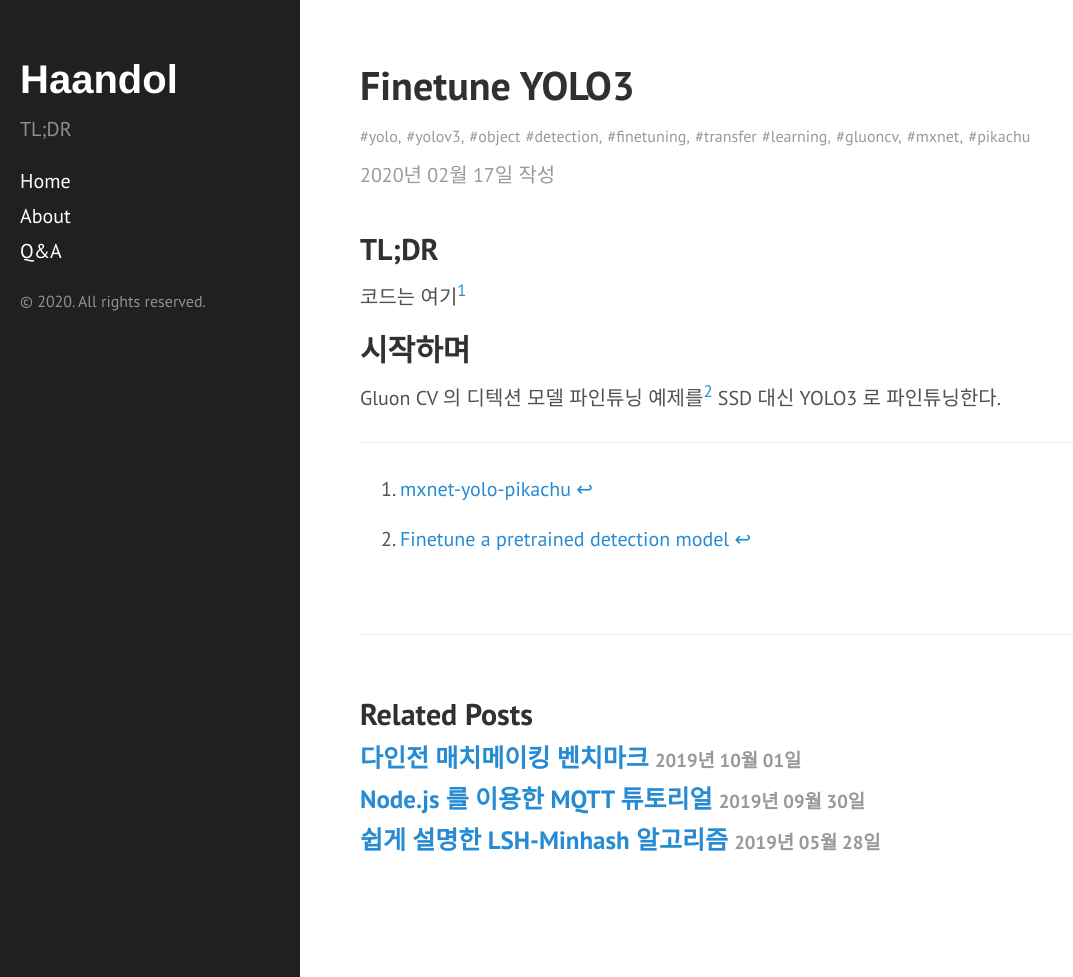
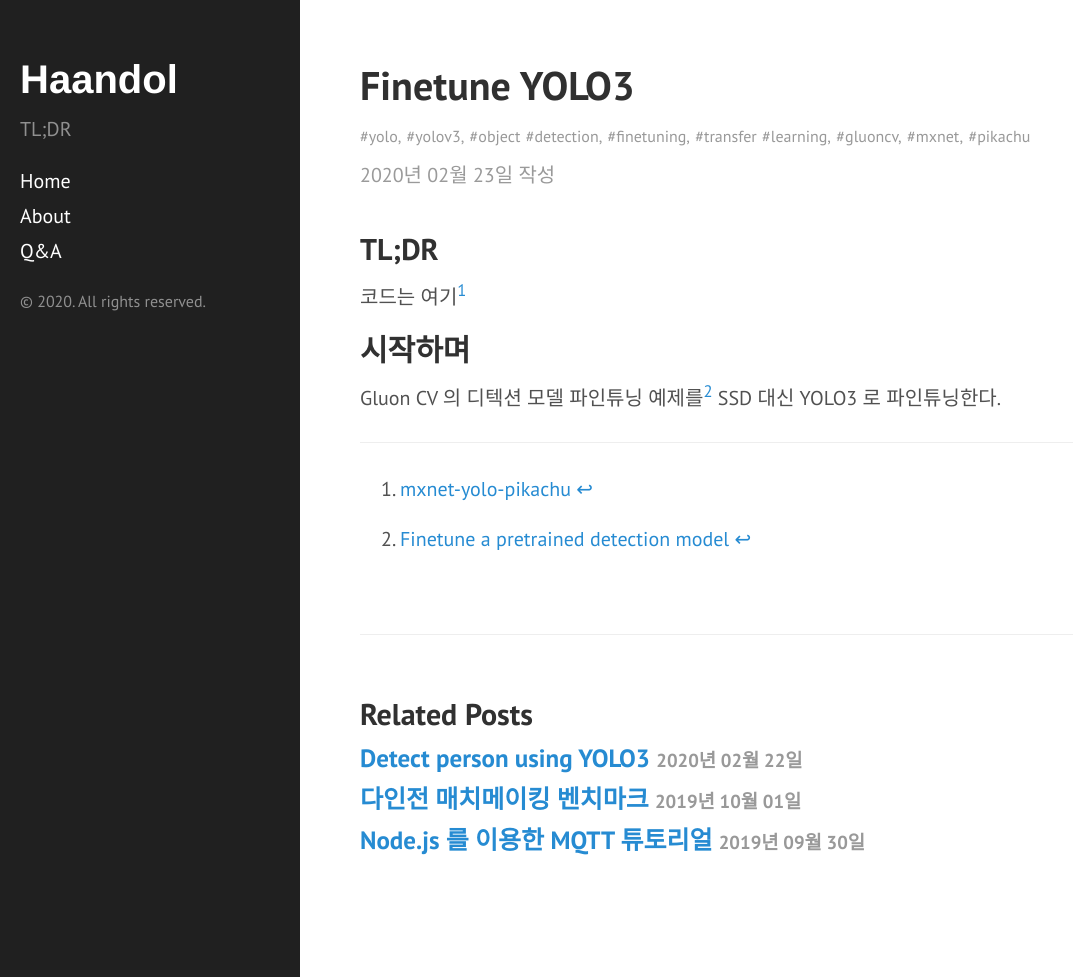
Before and after one commit to haandol/haandol.github.com, a Jekyll site: the page built from _posts/2020-02-23-yolo-fine-tuning-using-gluoncv.md, in a window 1280 px wide and 977 px high. Shown: the whole window, without its empty margins (0-1073 px from the left). Built offline with Jekyll 4.4.1, drawn with Linux system fonts in a browser that asks for light colours; comment, search, counter and statistics services are not loaded; some of the changed lines change nothing that is shown.

Commit message:
add yolo finetune gluoncv

````diff
--- /dev/null
+++ b/_posts/2020-02-22-object-detection-using-pretrained-model.md
@@ -0,0 +1,113 @@
+---
+layout: post
+title: Detect person using YOLO3
+excerpt: detect person using pretrained mxnet YOLO3
+author: vincent
+email: ldg55d@gmail.com
+tags: yolo, yolo3, yolov3, object detection, gluoncv, gluon, mxnet
+publish: true
+---
+
+## TL;DR
+
+코드는 여기[^1]
+
+모델 주를 쓸때는 각 딥러닝 프레임워크별로 제공하는 성능표를 참조하자.
+
+## 시작하며
+
+최근 Person Tracking 프로젝트를 맡게 되었다. 여기에 사용할 프레임워크를 이것저것 알아보다가 앞으로 모든 프로젝트에 MXNet/Gluon 을 쓰는 것으로 결정했다.
+
+문서도 많고 내용도 체계적이며 코어 API 들도 맘에 들었다. 결정적으로 AWS에서 주도적으로 관리하고 있어서 모델이 빠르게 추가되고 성능도 안정적이다.[^2]
+
+본 글에서는 이 Gluon 에 있는 YOLO 예제[^3]를 좀 설명하고, 거의 실시간으로 사람만 찾는 모델을 만들어본다.
+
+## Select Model
+
+대부분의 프레임워크들은 사용자들의 편의를 위해 미리 학습된 모델 주(Model Zoo) 를 제공하고 있다.
+
+Gluon 에서는 모델 주와 함께 퍼포먼스 테이블[^4]도 제공하고 있어서 모델을 선택할 때 큰 도움이 된다.
+
+여기서 제공하는 mAP 는 COCO 데이터 셋에서 평가하는 기준으로 IOU 를 0.5 씩 올려가면서 얻은 AP 의 평균을 말한다. 따라서 VOC 나 기타 다른 데이터셋으로 학습하면 해당 수치는 얻을 수가 없다.
+
+![MOT Perf Table](assets/img/20200222/bokeh_plot.png)
+
+당연히 정확도(mAP) 는 높을수록 좋다. 그리고 속도는 정확도와 반비례 관계에 있다. 둘의 트레이드 오프를 잘 따져서 모델을 선택하면 된다.
+
+본 글에서는 YOLO 를 집중해서 보려고 한다.
+
+논문대로의 구현이면 사실 SSD 나 YOLO 나 성능차이가 없고 오히려 CeterNet 계열이 더 나은 선택일 것이다. 하지만 MXNet 에서는 추가 데이터, 데이터 오그멘테이션 등을 통해 YOLO 에 대해 논문의 성능보다 4~5% 더 개선한 모델을 제공하고 있기 때문이다. (SOTA 모델 성능을 4~5% 개선하는 것이 얼마나 힘든지는 모델 튜닝을 해본 사람이면 잘 알 것이다.)
+
+우리는 사람만 찾을 계획이므로 사람(Person) 카테고리에 대한 성능만 따로 보자.
+
+![Person Perf Graph](assets/img/20200222/categorical_perf.png)
+
+가장 뛰어난 FasterRCNN 이 mAP 54 인데 608x608 인풋을 사용한 YOLO 가 mAP 50 이다. 해당 모델의 Throughput (# of samples/second) 이 5.8 인데 반해 YOLO 는 104.5 이다. 그리고 두 모델의 overall mAP 는 둘다 37로 거의 동일하다.
+
+그리고 동일한 모델에서 인풋 이미지를 416 으로 줄이면 속도를 220 으로 두배 올리면서도 mAP 는 1만 손해보면 된다. 개인 프로젝트에서는 가장 균형잡혀 보이는 `yolo3_darknet53_coco@416` 모델을 사용했다. 하지만 본 글에서는 속도를 조금 50% 더 올리고 mAP를 4 정도 손해보는 320 모델을 사용하겠다.
+
+## Detect Objects using YOLO
+
+코드는 예제[^3] 를 보면 알 수 있듯이 엄청 간단하다. utils 안에 있는 다양한 함수들(plot_bbox, plot_image 등)이 엄청 유용하다.
+
+```python
+from gluoncv import model_zoo, data, utils
+from matplotlib import pyplot as plt
+
+net = model_zoo.get_model('yolo3_darknet53_coco', pretrained=True)
+utils.download('https://www.ctvnews.ca/polopoly_fs/1.4632164.1570679172!/httpImage/image.jpg_gen/derivatives/landscape_1020/image.jpg', path='market.jpg')
+tic1 = time.time()
+x, img = data.transforms.presets.yolo.load_test('market.jpg', short=416)
+print(f'Shape of pre-processed image: {x.shape}, took: {time.time() - tic1:.3f} sec')
+class_IDs, scores, bounding_boxs = net(x)
+
+fig = plt.figure(figsize=(12, 10))
+ax1 = fig.add_subplot(1, 2, 1)
+ax2 = fig.add_subplot(1, 2, 2)
+utils.viz.plot_image(img, ax=ax1)
+utils.viz.plot_bbox(img, bounding_boxs[0], scores[0],
+                    class_IDs[0], class_names=net.classes, ax=ax2)
+plt.show()
+```
+
+결과는 아래와 같다. i9 맥북프로에서 평균 0.45초 걸린다.
+모든 작업을 MXNet 의 NDArray 로 비동기로 처리할 수 있다면 0.1 내외로 걸리겠지만 동기방식의 로직이 들어가는 순간 작업을 기다리게 되고 설명한대로 0.7초 내외로 걸리게 된다.
+(class_IDs 를 print 로 찍어보기만 하면 바로 알 수 있다)
+
+![YOLO@416 result](assets/images/20200222/fig1.png)
+
+YOLO 는 FCL(Fully Connected Layer) 가 없기 때문에 다양한 크기의 이미지를 입력받아서 처리할 수 있다. (대신 320, 416, 608 처럼 32의 배수여야 하고, 추가로 논문의 의도를 생각해봤을땐 13x13 처럼 마지막 풀링이 레이어가 끝났을 때 홀수로 구성되도록(416, 512, 608) 하는 것이 좋다.)
+
+이런 이유로 인풋의 resolution 을 올려주기만해도 동일한 모델에서 더 나은 정확도와 느려진 속도를 경험할 수 있다.
+
+아래는 동일한 코드에 short 를 608 로만 바꿔준 결과이다. 오렌지, 바나나 등의 더 작은 물체들을 찾아내는 모습을 확인할 수 있다. 평균 1.57초 걸린다.
+
+![YOLO@608 result](assets/images/20200222/fig2.png)
+
+### Detect Person Only
+
+시작하며 말했듯이 우리는 사람만 빠르게 찾는 모델을 만드는 것이 목표이다. 예제 코드에서 `class_IDs` 를 확인해서 사람이 아니면 드랍하는 방식으로 처리할 수 있다.
+
+하지만 그보다 쉽고 효과적인 방법이 있다. 바로 `net.reset_class()` 를 이용하는 것이다.
+튜토리얼중 하나에도[^5] 나와있는데, 아래와같이 한줄만 추가해주면 지정한 클래스를 제외한 다른 클래스는 분류하지 않는다.
+
+```python
+net = model_zoo.get_model('yolo3_darknet53_coco', pretrained=True)
+net.reset_class(['person'], reuse_weights=['person'])
+```
+
+이후 사용방법은 동일하다. 위와 같이 reset_class 를 적용해주면 YOLO 의 경우 20% 정도 속도가 향상된다.
+
+## 마치며
+
+본업이 머신러닝 엔지니어도 아니고 해서 프레임워크를 딱 하나만 공부하고 싶었는데 MXNet 이 제격인 것 같다. (gluon 대신 keras 백엔드도 쓸 수 있지만 개인적으로는 딱히 필요할 것 같지는 않다.)
+
+그리고 이미지 3개로만 테스트 했을때 `ssd_512_resnet50_v1_voc` 와 `yolo3_darknet53_coco@512` 를 비교하면 정확도는 비슷하고 속도는 SSD 쪽이 훨씬 빨랐다. MXNet 의 벤치마크 결과에 대한 신뢰도가 다소 의심되는 순간이었다. 실제 프로젝트에서도 SSD 를 반영해봐야겠다.
+
+----
+
+[^1]: [yolo person detection](https://github.com/haandol/mxnet-yolo3-person)
+[^2]: [Gluon 소개](https://aws.amazon.com/ko/blogs/korea/introducing-gluon-an-easy-to-use-programming-interface-for-flexible-deep-learning/)
+[^3]: [Predict with pre-trained YOLO models](https://gluon-cv.mxnet.io/build/examples_detection/demo_yolo.html)
+[^4]: [GluonCV Model Zoo](https://gluon-cv.mxnet.io/model_zoo/detection.html)
+[^5]: [Skip Finetuning](https://gluon-cv.mxnet.io/build/examples_detection/skip_fintune.html)
--- a/_posts/2020-02-17-yolo-fine-tuning-using-gluoncv.md
+++ b/_posts/2020-02-23-yolo-fine-tuning-using-gluoncv.md
@@ -5,7 +5,7 @@
 author: vincent
 email: ldg55d@gmail.com
 tags: yolo, yolov3, object detection, finetuning, transfer learning, gluoncv, mxnet, pikachu
-publish: true
+publish: false
 ---
 
 ## TL;DR
````
Also changed, not shown: assets/img/20200222/bokeh_plot.png (added), assets/img/20200222/categorical_perf.png (added), assets/img/20200222/fig1.png (added), assets/img/20200222/fig2.png (added).
